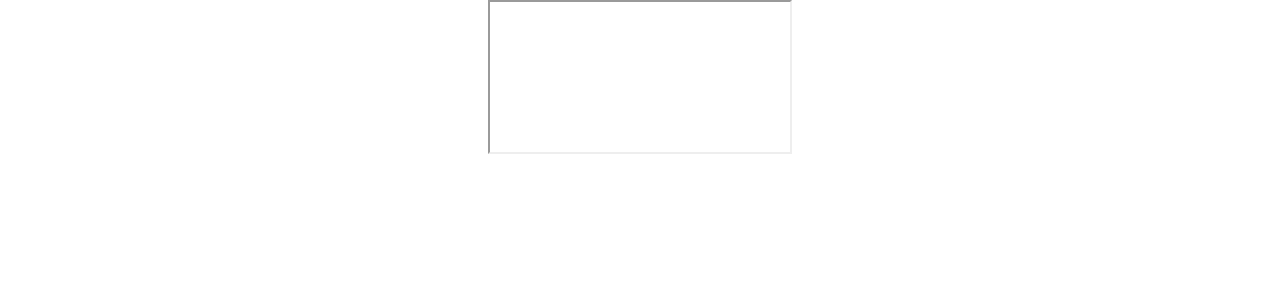
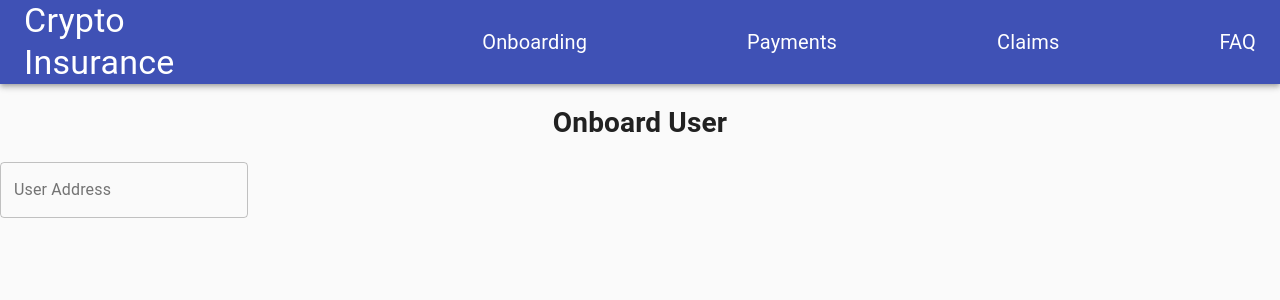
Before and after one commit to rabukakeher/eth-insurance-app, a React (Create React App) app: page / in a window 1280 px wide. Shown: the top 300 px of the page. Built offline with nearby package versions, Linux system fonts and the light colour scheme.

Commit message:
React files

```diff
--- a/package.json
+++ b/package.json
@@ -6,8 +6,11 @@
     "@testing-library/jest-dom": "^5.16.5",
     "@testing-library/react": "^13.4.0",
     "@testing-library/user-event": "^13.5.0",
+    "@material-ui/core": "^4.12.3",
+    "@material-ui/icons": "^4.11.2",
     "react": "^18.2.0",
     "react-dom": "^18.2.0",
+    "react-router-dom": "^5.2.0",
     "react-scripts": "5.0.1",
     "web-vitals": "^2.1.4"
   },
--- a/src/App.js
+++ b/src/App.js
@@ -1,11 +1,21 @@
 import logo from './logo.svg';
 import './App.css';
+import React from "react";
+import { BrowserRouter as Router, Switch, Route } from "react-router-dom";
+import Onboarding from "./pages/Onboarding";
+import Navbar from "./components/Navbar";
 
 function App() {
   return (
-    <div className="App">
-      <iframe src = "onboarding.html"></iframe>
-    </div>
+    <Router>
+      <Navbar />
+      <Switch>
+        <Route exact path="/" component={Onboarding} />
+        <Route path="/onboarding" component={Onboarding} />
+        <Route path="/claim-request" component={Onboarding} />
+        <Route path="/payment" component={Onboarding} />
+      </Switch>
+    </Router>
   );
 }
 
--- /dev/null
+++ b/src/components/Navbar.js
@@ -0,0 +1,66 @@
+import React from "react";
+import {
+  AppBar,
+  Toolbar,
+  CssBaseline,
+  Typography,
+  makeStyles,
+  useTheme,
+  useMediaQuery,
+} from "@material-ui/core";
+import { Link } from "react-router-dom";
+
+const useStyles = makeStyles((theme) => ({
+  navlinks: {
+    marginLeft: theme.spacing(5),
+    display: "flex",
+  },
+  logo: {
+    flexGrow: "1",
+    cursor: "pointer",
+  },
+  link: {
+    textDecoration: "none",
+    color: "white",
+    fontSize: "20px",
+    marginLeft: theme.spacing(20),
+    "&:hover": {
+      color: "yellow",
+      borderBottom: "1px solid white",
+    },
+  },
+}));
+
+function Navbar() {
+  const classes = useStyles();
+  const theme = useTheme();
+
+  return (
+    <AppBar position="static">
+      <CssBaseline />
+      <Toolbar>
+        <Typography variant="h4" className={classes.logo}>
+          Crypto Insurance
+
+        </Typography>
+
+          <div className={classes.navlinks}>
+            <Link to="/" className={classes.link}>
+              Onboarding
+            </Link>
+            <Link to="/about" className={classes.link}>
+              Payments
+            </Link>
+            <Link to="/contact" className={classes.link}>
+              Claims
+            </Link>
+            <Link to="/faq" className={classes.link}>
+              FAQ
+            </Link>
+          </div>
+
+      </Toolbar>
+    </AppBar>
+  );
+}
+export default Navbar;
--- /dev/null
+++ b/src/pages/Onboarding.jsx
@@ -0,0 +1,21 @@
+import React from "react";
+import {FormGroup, FormControl, Input, InputLabel, TextField, Box} from "@material-ui/core";
+
+
+function Onboarding() {
+    return (
+        <div>
+            <h1 align= "center">Onboard User</h1>
+            <Box component= "from" sx={{
+            '& .MuiTextField-root': { m: 1, width: '25ch' },
+            }}
+            noValidate
+            autoComplete="off">
+                <TextField id="outlined-basic" label="User Address" variant="outlined" />
+        </Box>
+        </div>
+
+    );
+}
+
+export default Onboarding;
```
Also changed, not shown: 1 other file (tests, documents, lock files or other folders).
